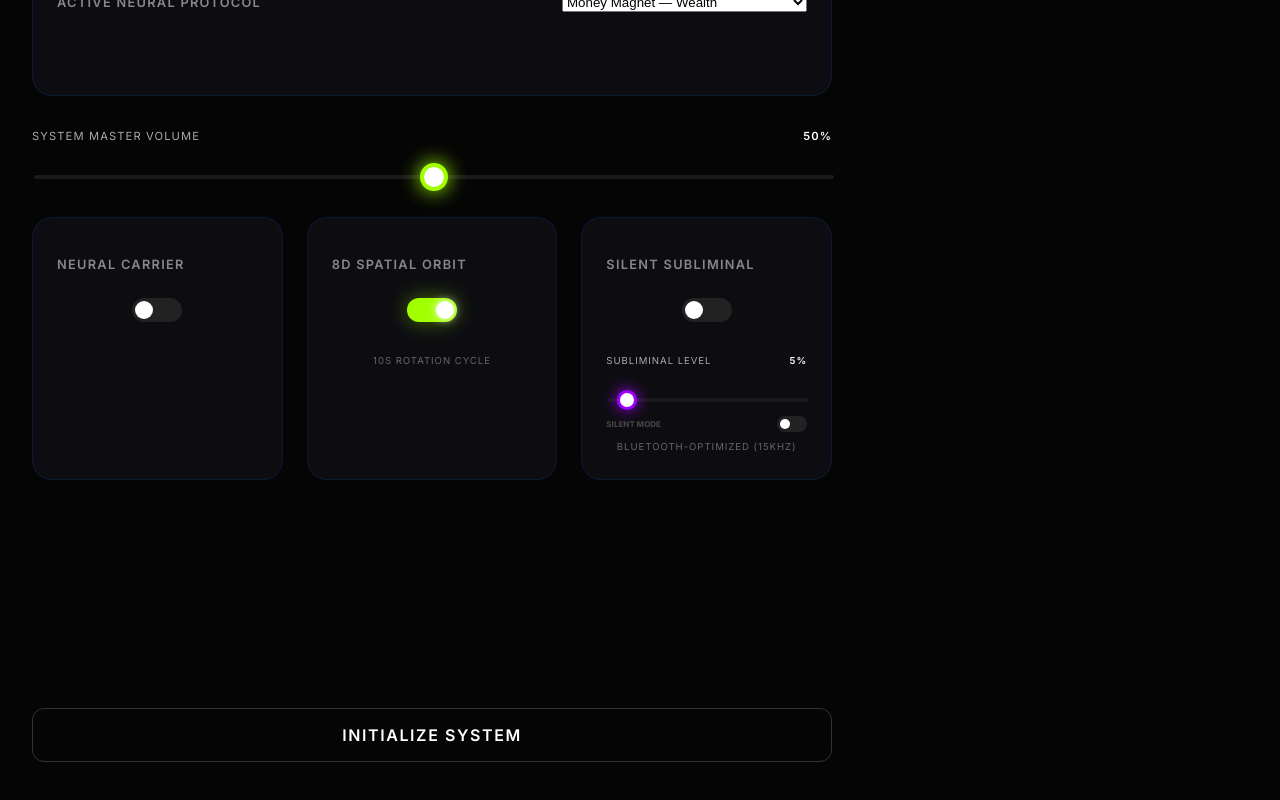
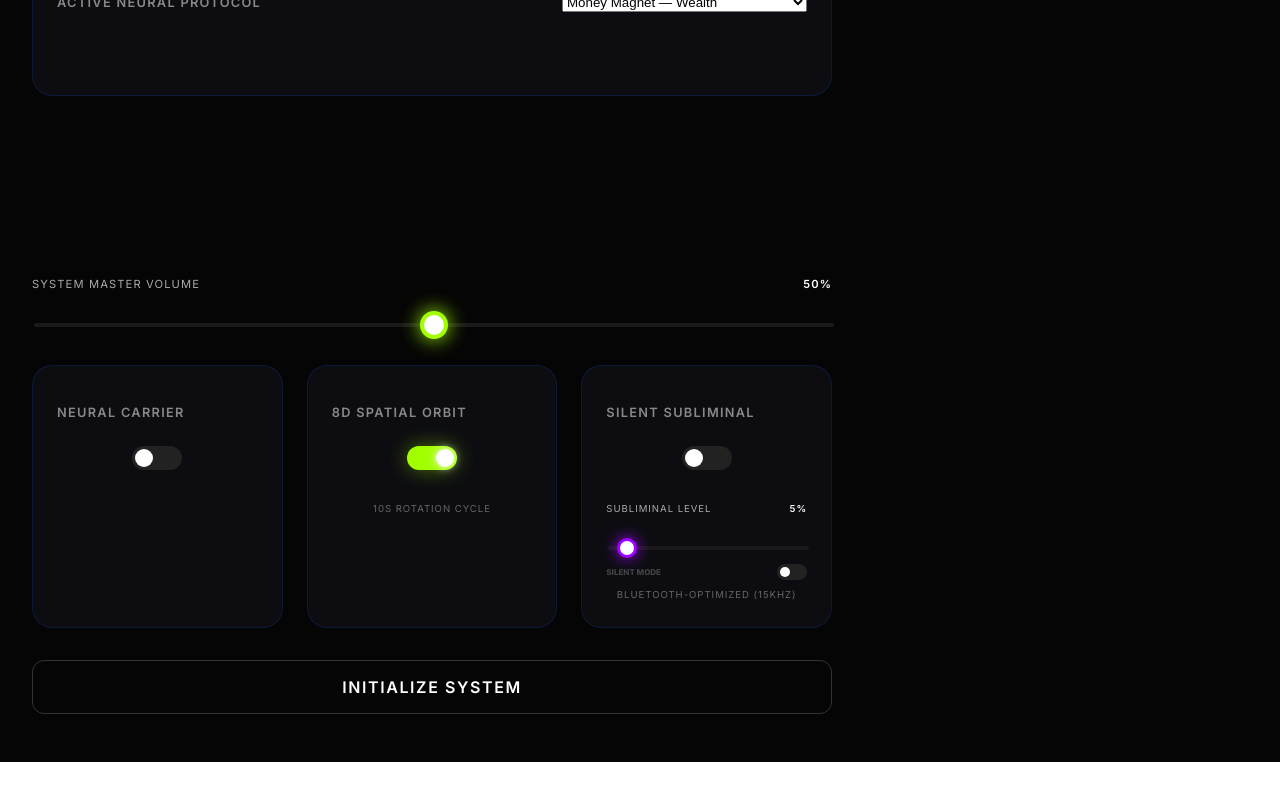
Before and after one commit to lilwezzy/neural, a React (Vite) app: page / in a window 1280 px wide. Shown: the part 970-1770 px from the top of the page. After the commit the page ends 1732 px from the top, so only its background shows below. Built offline with nearby package versions, Linux system fonts and the light colour scheme.

Commit message:
UI: Relocate Spectrogram to center dashboard for better UX flow

```diff
--- a/src/components/Dashboard.tsx
+++ b/src/components/Dashboard.tsx
@@ -140,6 +140,10 @@ export default function Dashboard() {
                     )}
                 </div>
 
+                <div className="spectrogram-section" style={{ marginBottom: '2rem' }}>
+                    <Spectrogram analyzer={audioEngine.analyzer} />
+                </div>
+
                 <div className="slider-container slider-lime">
                     <div className="slider-label">
                         <span>System Master Volume</span>
@@ -232,9 +236,6 @@ export default function Dashboard() {
                     </div>
                 </div>
 
-                <div className="spectrogram-section">
-                    <Spectrogram analyzer={audioEngine.analyzer} />
-                </div>
 
                 <button
                     className={`init-btn ${engineOn ? 'active' : ''}`}
```
